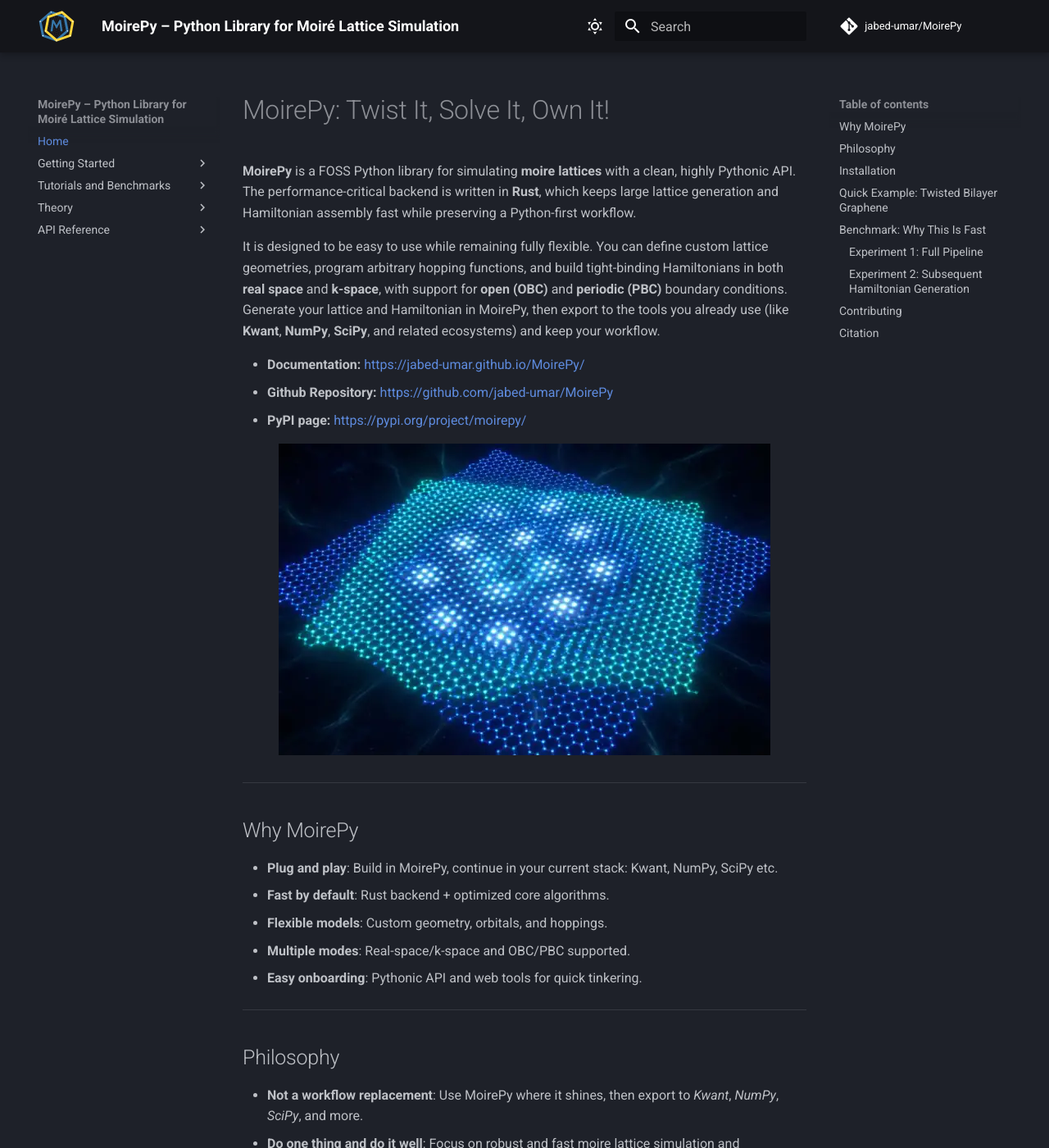
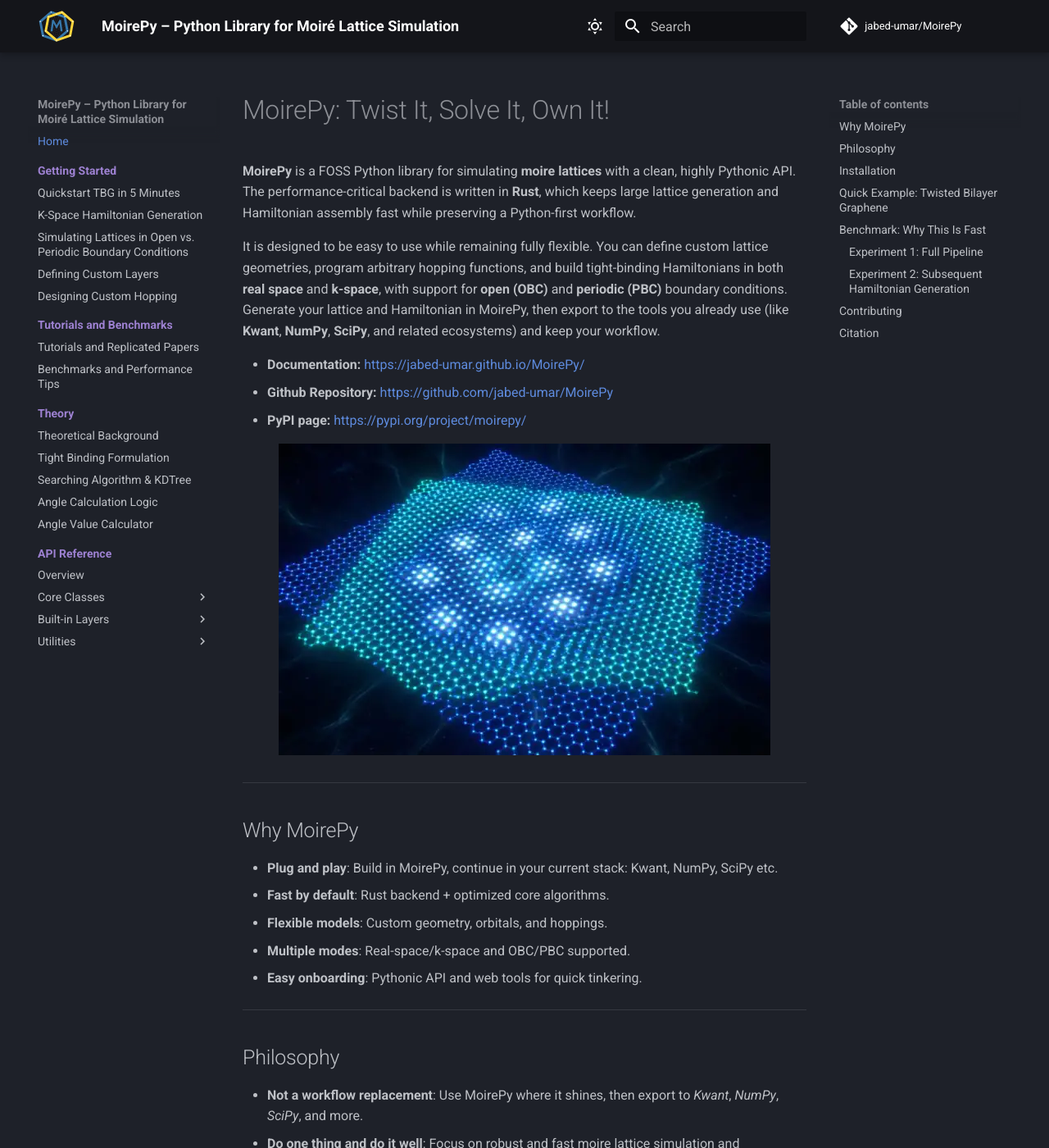
Before and after one commit to jabed-umar/MoirePy, an MkDocs documentation site: the page built from docs/index.md, in a window 1280 px wide and 1400 px high. Shown: the whole window at 82% size. Built offline with MkDocs 1.6.1 and Material for MkDocs 9.7.7, drawn with Linux system fonts in a browser that asks for light colours; comment, search, counter and statistics services are not loaded.

Commit message:
fix benchmark image links, channge some docs css

```diff
--- a/docs/assets/style.css
+++ b/docs/assets/style.css
@@ -7,3 +7,18 @@
   /* width: auto; */
   /* max-height: none; */
 }
+
+/* Light Mode (default) */
+[data-md-color-scheme="default"] .md-nav__item--section > .md-nav__link {
+  color: #6e47b5 !important;
+}
+
+/* Dark Mode (slate) */
+[data-md-color-scheme="slate"] .md-nav__item--section > .md-nav__link {
+  color: #9d81d1 !important;
+}
+
+/* This ensures the expansion icon matches the text color */
+.md-nav__item--section > .md-nav__link .md-nav__icon {
+  color: inherit;
+}
--- /dev/null
+++ b/docs/benchmarks.md
@@ -0,0 +1 @@
+# MoirePy Benchmarks
--- a/mkdocs.yml
+++ b/mkdocs.yml
@@ -8,6 +8,9 @@ theme:
   name: material
   logo: assets/logo.svg
   # favicon: images/logo/favicon.png
+  features:
+    # - navigation.expand
+    - navigation.sections
 
   palette:
     - scheme: slate
@@ -23,8 +26,6 @@ theme:
       toggle:
         icon: material/weather-night
         name: Switch to dark mode
-
-
 
 plugins:
   - search
--- a/pyproject.toml
+++ b/pyproject.toml
@@ -4,7 +4,7 @@ build-backend = "maturin"
 
 [project]
 name = "moirepy"
-description = "Simulate moire lattice systems in both real and momentum space and calculate various related observables."
+description = "Simulate moire systems, generate hamiltonian in both real and momentum space and calculate various related observables."
 authors = [
     { name = "Aritra Mukhopadhyay", email = "amukherjeeniser@gmail.com" },
     { name = "Jabed Umar", email = "jabedumar12@gmail.com" }
```
Also changed, not shown: README.md (+3 -3 lines).
